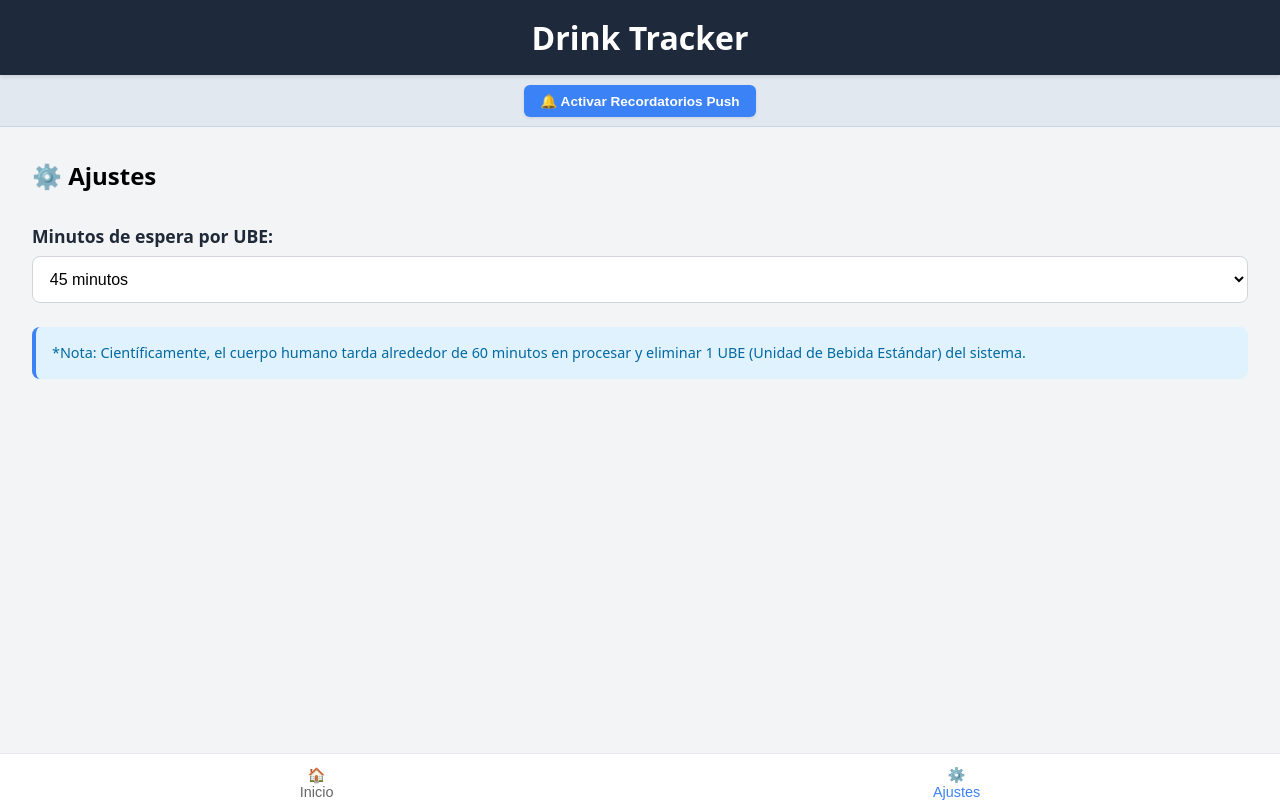
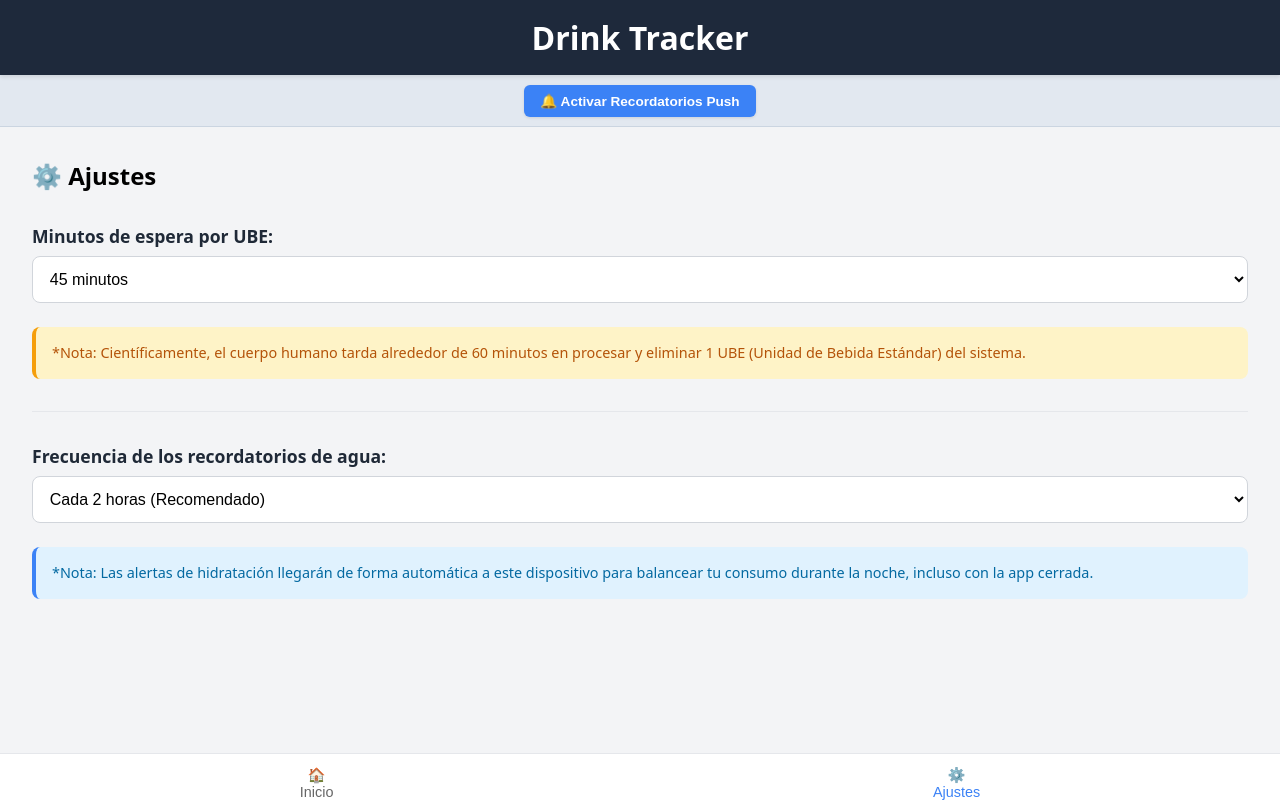
Before and after one commit to arribi/drink-tracker-frontend, a React (Vite) app: page / in a window 1280 px wide. Both pictures are taken after a click on the button "⚙️ Ajustes". Built offline with nearby package versions, Linux system fonts and the light colour scheme.

Commit message:
feat(settings): integrar configuración dual para UBEs y recordatorios de agua

```diff
--- a/src/App.jsx
+++ b/src/App.jsx
@@ -2,7 +2,7 @@ import { useState } from 'react'
 import Dashboard from './components/Dashboard'
 import Settings from './components/Settings'
 
-// 1. LLAVE VAPID PÚBLICA (Pega aquí la tuya exacta del archivo .env del backend)
+
 const VAPID_PUBLIC_KEY = 'BACohSw7fpHNV7IzTnao5M2TmdGl2IYm2d1UqcgyVhSKAVl-MBBK5UmznSQsA16jBVEtZtsjCykG3jXqY_4MfVI';
 
 // Función auxiliar nativa para transformar la llave VAPID y que el navegador la entienda
@@ -21,7 +21,7 @@ function App() {
   // Estado para controlar qué pantalla vemos
   const [currentView, setCurrentView] = useState('dashboard')
 
-  // 2. LÓGICA PARA SOLICITAR PERMISO Y GUARDAR EN MONGO
+  //LÓGICA PARA SOLICITAR PERMISO Y GUARDAR EN MONGO
   const suscribirUsuario = async () => {
     try {
       // A. Pedir permiso nativo al usuario
@@ -42,7 +42,7 @@ function App() {
 
       console.log('Suscripción generada en el navegador:', suscripcion);
 
-      // D. Enviar el JSON directo a tu backend en Node (Puerto 3000)
+      // Enviar el JSON directo al backend en Node (Puerto 3000)
       const respuesta = await fetch('http://localhost:3000/subscribe', {
         method: 'POST',
         body: JSON.stringify(suscripcion),
--- a/src/components/Settings.jsx
+++ b/src/components/Settings.jsx
@@ -1,25 +1,69 @@
 import { useState, useEffect } from 'react'
 
 export default function Settings() {
-  // Estado local para controlar el select. Por defecto usamos 45.
-  const [intervalo, setIntervalo] = useState('45')
+  // --- 1. ESTADOS LOCALES INDEPENDIENTES ---
+  const [intervaloMinutos, setIntervaloMinutos] = useState('45') // Alcohol (UBEs)
+  const [intervaloHoras, setIntervaloHoras] = useState('2')     // Agua (Push)
 
-  // 1. Al montar el componente, leemos el localStorage
+  // --- 2. CARGA INICIAL DESDE LOCALSTORAGE ---
   useEffect(() => {
-    const valorGuardado = localStorage.getItem('intervalo_minutos')
-    if (valorGuardado) {
-      setIntervalo(valorGuardado)
+    // Cargar ajuste de Alcohol
+    const valorMinutos = localStorage.getItem('intervalo_minutos')
+    if (valorMinutos) {
+      setIntervaloMinutos(valorMinutos)
     } else {
-      // Si el usuario entra por primera vez y no hay nada, inicializamos en 45
       localStorage.setItem('intervalo_minutos', '45')
+    }
+
+    // Cargar ajuste de Agua
+    const valorHoras = localStorage.getItem('intervalo_horas')
+    if (valorHoras) {
+      setIntervaloHoras(valorHoras)
+    } else {
+      localStorage.setItem('intervalo_horas', '2')
     }
   }, [])
 
-  // 2. Al cambiar la opción en el desplegable, actualizamos el estado y el localStorage
-  const handleChange = (e) => {
+  // --- 3. MANEJADORES DE CAMBIO (HANDLERS) ---
+
+  // Cambios en el tiempo entre bebidas (Solo local)
+  const handleMinutosChange = (e) => {
     const nuevoValor = e.target.value
-    setIntervalo(nuevoValor)
+    setIntervaloMinutos(nuevoValor)
     localStorage.setItem('intervalo_minutos', nuevoValor)
+  }
+
+  // Cambios en el recordatorio de agua (Local + Sincronización con Backend)
+  const handleHorasChange = async (e) => {
+    const nuevoValor = e.target.value
+    setIntervaloHoras(nuevoValor)
+    localStorage.setItem('intervalo_horas', nuevoValor)
+
+    // Si el dispositivo tiene las notificaciones push activas, actualizamos MongoDB
+    if ('serviceWorker' in navigator && 'PushManager' in window) {
+      try {
+        const registro = await navigator.serviceWorker.ready
+        const suscripcionExistente = await registro.pushManager.getSubscription()
+
+        if (suscripcionExistente) {
+          const respuesta = await fetch('http://localhost:3000/update-interval', {
+            method: 'POST',
+            headers: {
+              'Content-Type': 'application/json'
+            },
+            body: JSON.stringify({
+              endpoint: suscripcionExistente.endpoint,
+              intervalo: nuevoValor
+            })
+          })
+
+          const datos = await respuesta.json()
+          console.log('Sincronización de agua con el servidor:', datos.mensaje)
+        }
+      } catch (error) {
+        console.error('Error al sincronizar el intervalo de agua con el servidor:', error)
+      }
+    }
   }
 
   return (
@@ -27,11 +71,13 @@ export default function Settings() {
       <h2>⚙️ Ajustes</h2>
 
       <div style={styles.formGroup}>
+
+        {/* SECCIÓN ALCOHOL / UBEs (Tu código original blindado) */}
         <label style={styles.label}>
           <strong>Minutos de espera por UBE:</strong>
           <select
-            value={intervalo}
-            onChange={handleChange}
+            value={intervaloMinutos}
+            onChange={handleMinutosChange}
             style={styles.select}
           >
             <option value="30">30 minutos</option>
@@ -41,11 +87,36 @@ export default function Settings() {
           </select>
         </label>
 
-        <div style={styles.infoBox}>
-          <p style={styles.infoText}>
+        <div style={styles.infoBoxAlcohol}>
+          <p style={styles.infoTextAlcohol}>
             *Nota: Científicamente, el cuerpo humano tarda alrededor de 60 minutos en procesar y eliminar 1 UBE (Unidad de Bebida Estándar) del sistema.
           </p>
         </div>
+
+        {/* Separador visual elegante */}
+        <hr style={styles.divider} />
+
+        {/* SECCIÓN AGUA / NOTIFICACIONES (La nueva funcionalidad) */}
+        <label style={styles.label}>
+          <strong>Frecuencia de los recordatorios de agua:</strong>
+          <select
+            value={intervaloHoras}
+            onChange={handleHorasChange}
+            style={styles.select}
+          >
+            <option value="1">Cada 1 hora</option>
+            <option value="2">Cada 2 horas (Recomendado)</option>
+            <option value="3">Cada 3 horas</option>
+            <option value="4">Cada 4 horas</option>
+          </select>
+        </label>
+
+        <div style={styles.infoBoxAgua}>
+          <p style={styles.infoTextAgua}>
+            *Nota: Las alertas de hidratación llegarán de forma automática a este dispositivo para balancear tu consumo durante la noche, incluso con la app cerrada.
+          </p>
+        </div>
+
       </div>
     </div>
   )
@@ -63,6 +134,11 @@ const styles = {
     backgroundColor: 'white',
     cursor: 'pointer'
   },
-  infoBox: { padding: '1rem', backgroundColor: '#e0f2fe', borderRadius: '8px', borderLeft: '4px solid #3b82f6' },
-  infoText: { color: '#0369a1', fontSize: '0.9rem', margin: 0, lineHeight: '1.4' }
+  divider: { border: 'none', borderTop: '1px solid #e5e7eb', margin: '0.5rem 0' },
+  // Caja original de alcohol (Tono ámbar/aviso)
+  infoBoxAlcohol: { padding: '1rem', backgroundColor: '#fef3c7', borderRadius: '8px', borderLeft: '4px solid #f59e0b' },
+  infoTextAlcohol: { color: '#b45309', fontSize: '0.9rem', margin: 0, lineHeight: '1.4' },
+  // Caja nueva de agua (Tono azul hidratación)
+  infoBoxAgua: { padding: '1rem', backgroundColor: '#e0f2fe', borderRadius: '8px', borderLeft: '4px solid #3b82f6' },
+  infoTextAgua: { color: '#0369a1', fontSize: '0.9rem', margin: 0, lineHeight: '1.4' }
 }
```
